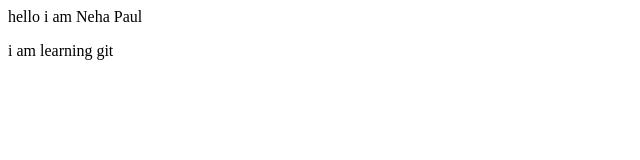
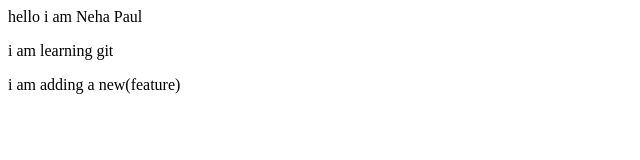
Before and after one commit to nehapaul27/localrepo, a plain HTML site: page index.html in a window 1280 px wide. Shown: the whole page, without its empty margins (0-640 px from the left). Drawn offline with Linux system fonts and the light colour scheme.

```diff
--- a/index.html
+++ b/index.html
@@ -1,2 +1,3 @@
 <p>hello i am Neha Paul</p>
 <p>i am learning git </p>
+<p>i am adding a new(feature)</p>
```
